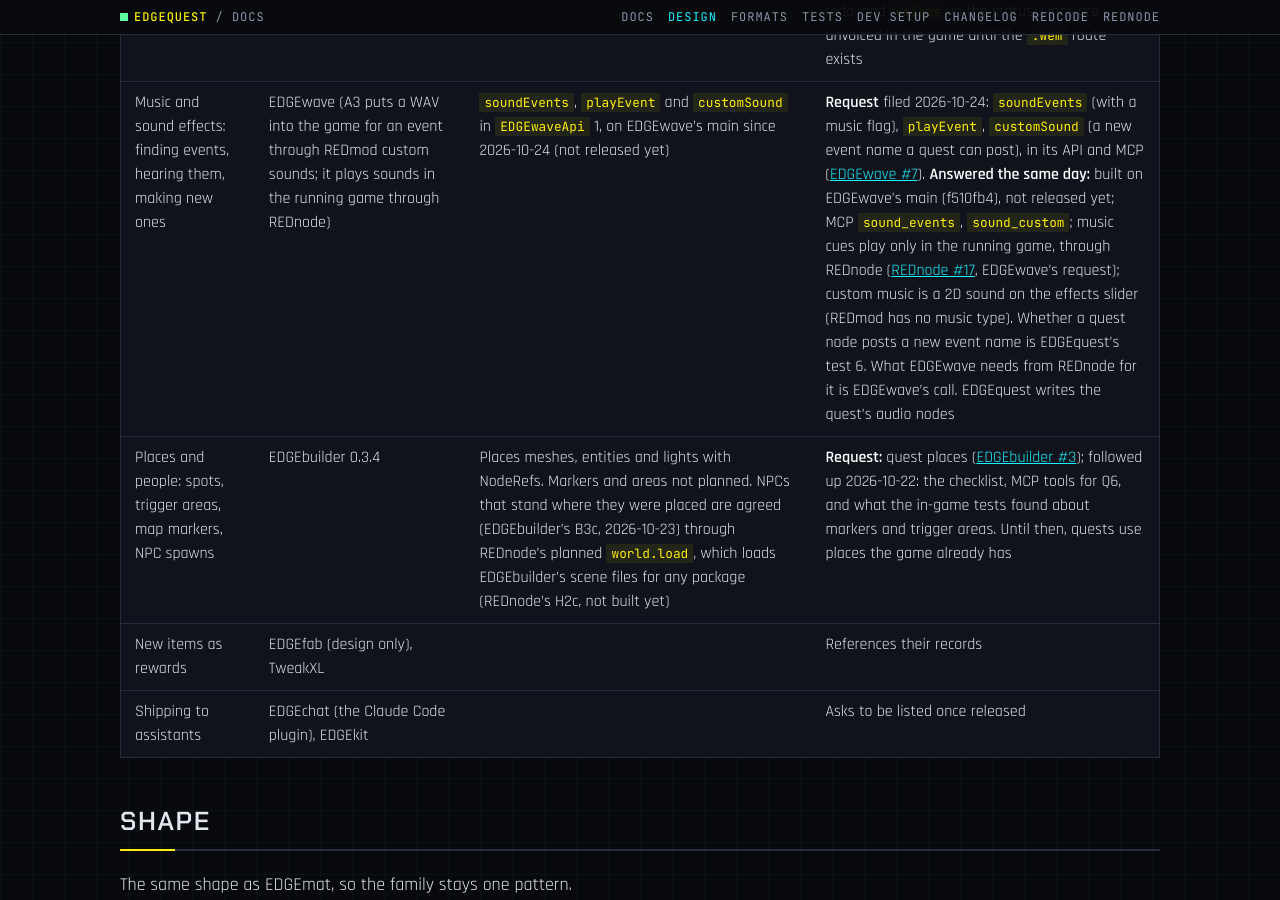
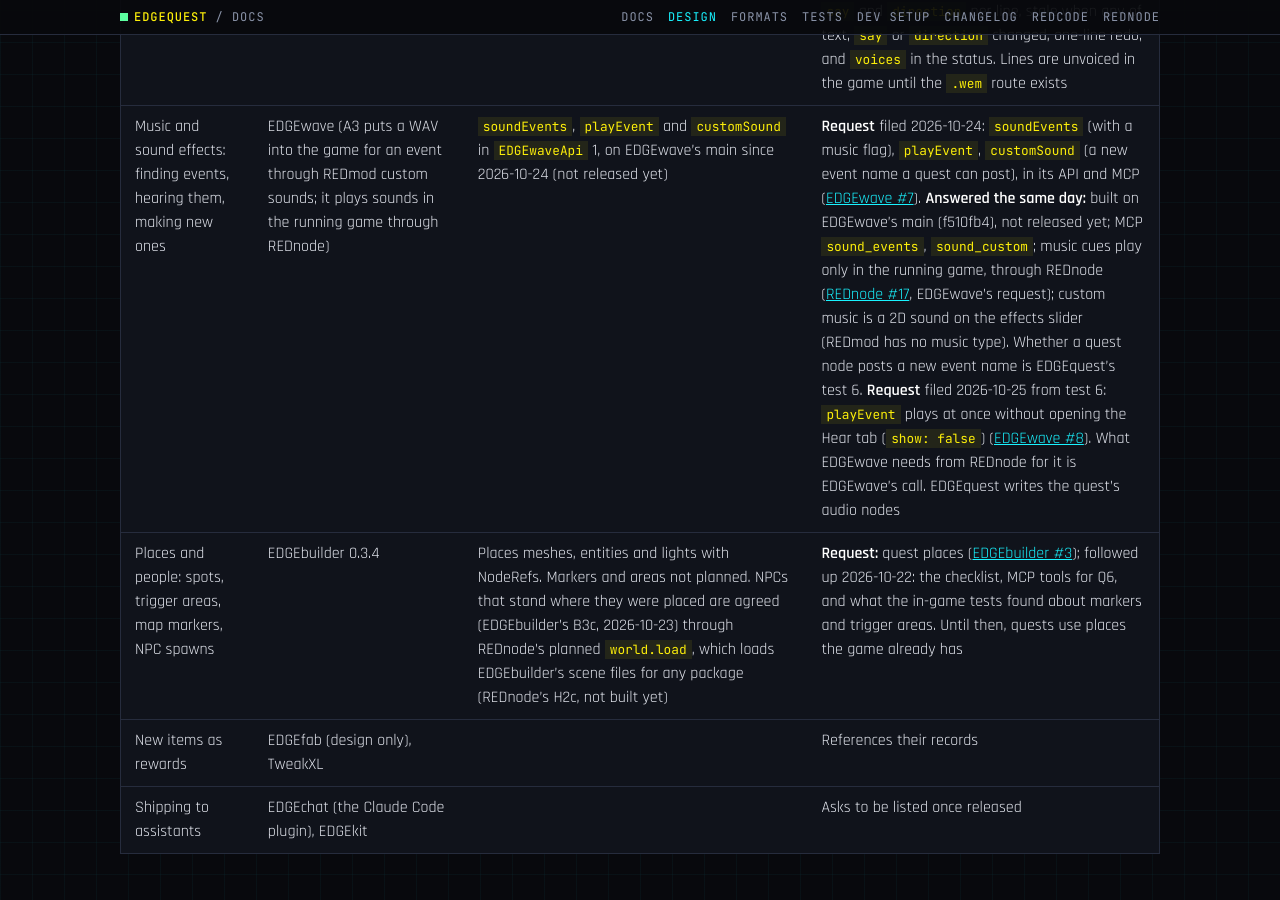
Before and after one commit to Edgemodders/EDGEquest, a Jekyll site: the page built from docs/design.md, in a window 1280 px wide and 900 px high, scrolled down 5110 px. Built offline with Jekyll 4.4.1, drawn with Linux system fonts in a browser that asks for light colours; our own code applies the rules of GitHub Pages for plain Markdown files.

Commit message:
Sound picker stays open while a sound plays; EDGEwave #8
Clicking EDGEwave's Hear panel closed the picker. The list now stays
open until a sound is picked or Esc. Playing at once without the Hear
tab is EDGEwave's, requested as EDGEwave #8.

Co-Authored-By: Claude Opus 5.5 <noreply@anthropic.com>

```diff
--- a/docs/design.md
+++ b/docs/design.md
@@ -65,7 +65,7 @@ EDGEquest owns the story layer, which no other EDGE tool owns, and calls the oth
 | Deploying | EDGEdeck (`EDGEdeckApi` 1, `@edgemodders/edgedeck-mcp`) | Ready | Through REDcode's install or EDGEdeck's API |
 | The running game: facts, the journal, starting a phase, moving V | REDnode | **Answered 2026-10-23:** REDnode 0.32.0 has `quests.fact/facts/setFact`, `quests.watch`, `journal.entry/setState/track/tracked`, `game.player.teleport`, and MCP `game_facts`, `game_journal`, `game_facts_set`, `game_journal_set`, `game_teleport`; its in-game test passed the same day. Not available: starting a phase or jumping to a node (no game call found; setting the facts a phase waits for is the route) | Requested in [REDnode #15](https://github.com/Edgemodders/REDnode/issues/15), closed. Q3 Try it builds on it |
 | Voice for new lines | EDGEwave | Released 0.1.0: Speak Line (ElevenLabs, opt-in) makes a WAV. **Built on EDGEwave's main 2026-10-24, not released yet:** the Voice Lines panel, `EDGEwaveApi` 1 (`voiceLines`, `voiceStatus`) and MCP `voice_lines`, `voice_status`, `voice_voices`. The `.wem` route is EDGEwave's next step | **Request:** voice a list of lines, and a `.wem` route ([EDGEwave #5](https://github.com/Edgemodders/EDGEwave/issues/5)); followed up 2026-10-22: the checklist's voice items, and MCP tools for Q6. **EDGEwave proposed a contract 2026-10-23** (Voice Lines panel, `voiceLines`/`voiceStatus` API 1, MCP `voice_lines`, `voice_status`, `voice_voices`; WAVs and `voice.json` under `source/raw/edgewave/voice/<quest>/`; `.wem` through the modder's Wwise). **EDGEquest confirmed it the same day** ([comment](https://github.com/Edgemodders/EDGEwave/issues/5#issuecomment-6376843821)), adding `say` and `direction` per line, stale when any of text, `say` or `direction` changed, one-line redo, and `voices` in the status. Lines are unvoiced in the game until the `.wem` route exists |
-| Music and sound effects: finding events, hearing them, making new ones | EDGEwave (A3 puts a WAV into the game for an event through REDmod custom sounds; it plays sounds in the running game through REDnode) | `soundEvents`, `playEvent` and `customSound` in `EDGEwaveApi` 1, on EDGEwave's main since 2026-10-24 (not released yet) | **Request** filed 2026-10-24: `soundEvents` (with a music flag), `playEvent`, `customSound` (a new event name a quest can post), in its API and MCP ([EDGEwave #7](https://github.com/Edgemodders/EDGEwave/issues/7)). **Answered the same day:** built on EDGEwave's main (f510fb4), not released yet; MCP `sound_events`, `sound_custom`; music cues play only in the running game, through REDnode ([REDnode #17](https://github.com/Edgemodders/REDnode/issues/17), EDGEwave's request); custom music is a 2D sound on the effects slider (REDmod has no music type). Whether a quest node posts a new event name is EDGEquest's test 6. What EDGEwave needs from REDnode for it is EDGEwave's call. EDGEquest writes the quest's audio nodes |
+| Music and sound effects: finding events, hearing them, making new ones | EDGEwave (A3 puts a WAV into the game for an event through REDmod custom sounds; it plays sounds in the running game through REDnode) | `soundEvents`, `playEvent` and `customSound` in `EDGEwaveApi` 1, on EDGEwave's main since 2026-10-24 (not released yet) | **Request** filed 2026-10-24: `soundEvents` (with a music flag), `playEvent`, `customSound` (a new event name a quest can post), in its API and MCP ([EDGEwave #7](https://github.com/Edgemodders/EDGEwave/issues/7)). **Answered the same day:** built on EDGEwave's main (f510fb4), not released yet; MCP `sound_events`, `sound_custom`; music cues play only in the running game, through REDnode ([REDnode #17](https://github.com/Edgemodders/REDnode/issues/17), EDGEwave's request); custom music is a 2D sound on the effects slider (REDmod has no music type). Whether a quest node posts a new event name is EDGEquest's test 6. **Request** filed 2026-10-25 from test 6: `playEvent` plays at once without opening the Hear tab (`show: false`) ([EDGEwave #8](https://github.com/Edgemodders/EDGEwave/issues/8)). What EDGEwave needs from REDnode for it is EDGEwave's call. EDGEquest writes the quest's audio nodes |
 | Places and people: spots, trigger areas, map markers, NPC spawns | EDGEbuilder 0.3.4 | Places meshes, entities and lights with NodeRefs. Markers and areas not planned. NPCs that stand where they were placed are agreed (EDGEbuilder's B3c, 2026-10-23) through REDnode's planned `world.load`, which loads EDGEbuilder's scene files for any package (REDnode's H2c, not built yet) | **Request:** quest places ([EDGEbuilder #3](https://github.com/Edgemodders/EDGEbuilder/issues/3)); followed up 2026-10-22: the checklist, MCP tools for Q6, and what the in-game tests found about markers and trigger areas. Until then, quests use places the game already has |
 | New items as rewards | EDGEfab (design only), TweakXL | | References their records |
 | Shipping to assistants | EDGEchat (the Claude Code plugin), EDGEkit | | Asks to be listed once released |
--- a/extensions/edgequest/src/storyboard.ts
+++ b/extensions/edgequest/src/storyboard.ts
@@ -307,6 +307,8 @@ async function pickSound(kind: "music" | "sound", current?: string): Promise<str
   qp.title = kind === "music" ? "Music cue (game events from EDGEwave)" : "Sound (game events from EDGEwave)";
   qp.placeholder = kind === "music" ? "Search: q104 drone, start, stop..." : "Search: door, alarm, airdrop...";
   qp.matchOnDescription = true;
+  // Play shows EDGEwave's Hear panel; the list stays open while it plays, until a sound is picked or Esc.
+  qp.ignoreFocusOut = true;
   qp.value = current ?? "";
   let seq = 0;
   const search = async (q: string) => {
```
Also changed, not shown: CLAUDE.md (+1 -1 lines), CHANGELOG.md.
